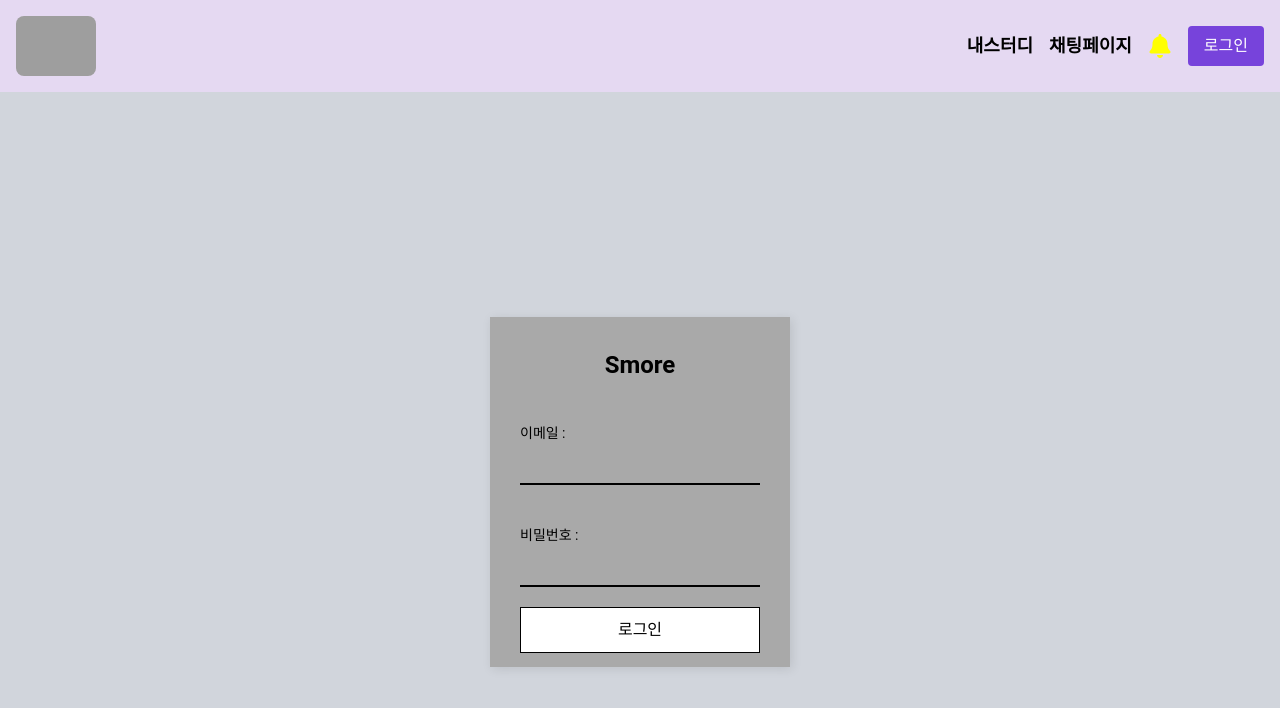
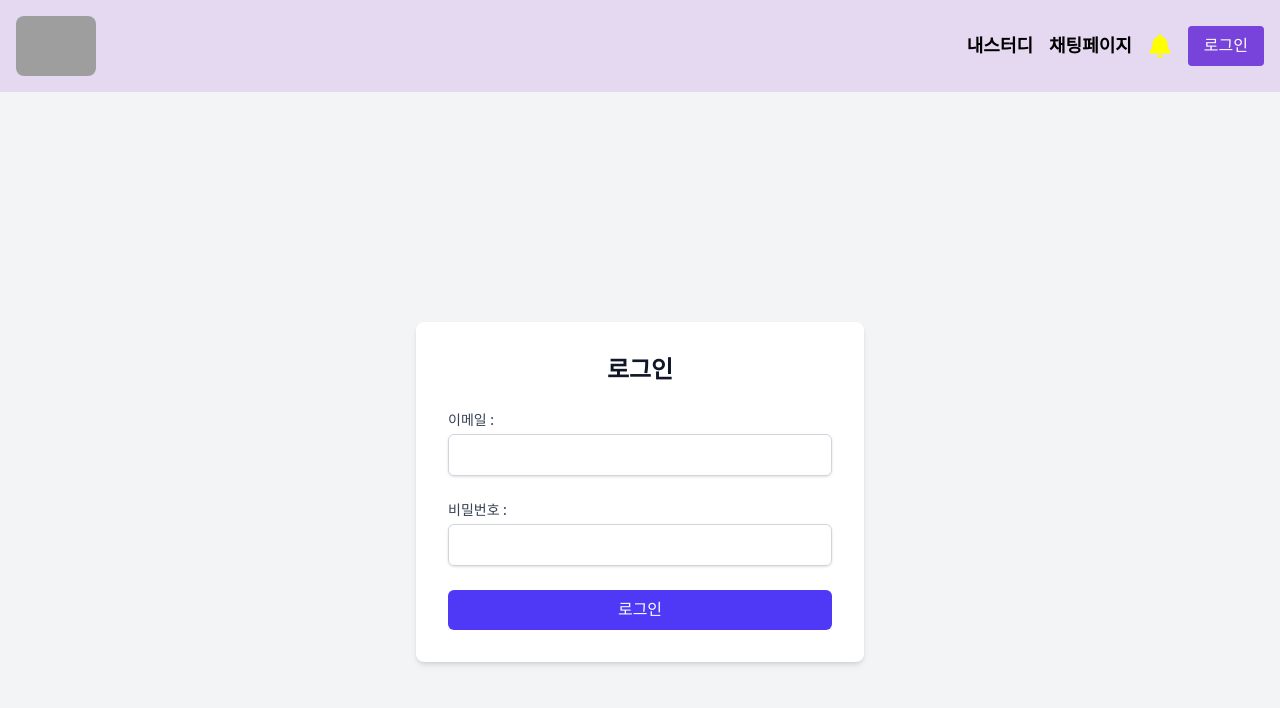
Before and after one commit to BackEndSchoolPlus3th/Smore_FE, a React (Vite) app: page /login in a window 1280 px wide. Shown: the top 708 px of the page. Built offline with nearby package versions, Linux system fonts and the light colour scheme; no server answers; grey boxes are pictures that could not be loaded.

Commit message:
feature: login, logout

```diff
--- a/package.json
+++ b/package.json
@@ -17,6 +17,7 @@
         "@fullcalendar/moment-timezone": "^6.1.15",
         "@fullcalendar/react": "^6.1.15",
         "@react-icons/all-files": "^4.1.0",
+        "@reduxjs/toolkit": "^2.6.0",
         "@tailwindcss/vite": "^4.0.7",
         "@types/npm": "^7.19.3",
         "axios": "^1.8.1",
@@ -28,9 +29,11 @@
         "react-icons": "^5.5.0",
         "react-markdown": "^10.0.0",
         "react-quill-new": "^3.3.3",
+        "react-redux": "^9.2.0",
         "react-router-dom": "^7.2.0",
         "react-select": "^5.10.1",
-        "react-syntax-highlighter": "^15.6.1"
+        "react-syntax-highlighter": "^15.6.1",
+        "redux": "^5.0.1"
     },
     "devDependencies": {
         "@eslint/js": "^9.19.0",
--- a/src/app/app/main.tsx
+++ b/src/app/app/main.tsx
@@ -2,9 +2,13 @@ import { StrictMode } from 'react';
 import { createRoot } from 'react-dom/client';
 import '../ui/index.css';
 import App from './App.tsx';
+import { Provider } from 'react-redux';
+import { store } from '../../shared/index.ts';
 
 createRoot(document.getElementById('root')!).render(
     <StrictMode>
-        <App />
+        <Provider store={store}>
+            <App />
+        </Provider>
     </StrictMode>
 );
--- /dev/null
+++ b/src/features/auth/model/authSlice.ts
@@ -0,0 +1,73 @@
+// src/features/auth/model/authSlice.ts
+import { createSlice, createAsyncThunk, PayloadAction } from '@reduxjs/toolkit';
+import { apiClient } from '../../../shared';
+
+export interface User {
+    nickname: string;
+    hashTags: string;
+    profileImageUrl: string | null;
+}
+
+export interface AuthState {
+    user: User | null;
+    loading: boolean;
+    error: string | null;
+}
+
+const initialState: AuthState = {
+    user: null,
+    loading: false,
+    error: null,
+};
+
+// 로그인 API 호출 (비동기 액션)
+export const login = createAsyncThunk(
+    'auth/login',
+    async (
+        credentials: { email: string; password: string },
+        { rejectWithValue }
+    ) => {
+        try {
+            const response = await apiClient.post('/member/login', credentials);
+            console.log(response);
+            return {
+                user: response,
+            };
+        } catch (error: any) {
+            // error.response.data 에 실패 메시지가 있다고 가정
+            return rejectWithValue(error.response?.data || '로그인 실패');
+        }
+    }
+);
+
+const authSlice = createSlice({
+    name: 'auth',
+    initialState,
+    reducers: {
+        logout(state) {
+            state.user = null;
+        },
+    },
+    extraReducers: (builder) => {
+        builder
+            .addCase(login.pending, (state) => {
+                state.loading = true;
+                state.error = null;
+            })
+            .addCase(
+                login.fulfilled,
+                (state, action: PayloadAction<{ user: User }>) => {
+                    state.loading = false;
+                    state.user = action.payload.user;
+                }
+            )
+            .addCase(login.rejected, (state, action) => {
+                state.loading = false;
+                state.error = action.payload as string;
+            });
+    },
+});
+
+export const { logout } = authSlice.actions;
+export default authSlice.reducer;
+export const authReducer = authSlice.reducer;
--- /dev/null
+++ b/src/features/auth/ui/LoginForm.tsx
@@ -0,0 +1,89 @@
+// src/features/auth/ui/LoginForm.tsx
+import { useState, ChangeEvent, FormEvent, useEffect } from 'react';
+import { useDispatch, useSelector } from 'react-redux';
+import { login } from '../model/authSlice';
+import type { AppDispatch, RootState } from '../../../shared';
+import { useNavigate } from 'react-router-dom';
+
+const LoginForm = () => {
+    const navigate = useNavigate();
+    const dispatch = useDispatch<AppDispatch>();
+    const auth = useSelector((state: RootState) => state.auth);
+
+    const [email, setEmail] = useState('');
+    const [password, setPassword] = useState('');
+
+    const handleSubmit = (e: FormEvent) => {
+        e.preventDefault();
+        dispatch(login({ email, password }));
+    };
+
+    useEffect(() => {
+        if (auth.user) {
+            navigate('/');
+        }
+    }, [auth.user, navigate]);
+
+    return (
+        <div className="flex items-center justify-center min-h-screen bg-gray-100">
+            <div className="w-full max-w-md p-8 space-y-6 bg-white rounded-lg shadow-md">
+                <h1 className="text-2xl font-bold text-center text-gray-900">
+                    로그인
+                </h1>
+                <form onSubmit={handleSubmit} className="space-y-6">
+                    <div className="space-y-1">
+                        <label
+                            htmlFor="email"
+                            className="block text-sm font-medium text-gray-700"
+                        >
+                            이메일 :
+                        </label>
+                        <input
+                            type="email"
+                            id="email"
+                            value={email}
+                            onChange={(e: ChangeEvent<HTMLInputElement>) =>
+                                setEmail(e.target.value)
+                            }
+                            className="w-full px-3 py-2 border border-gray-300 rounded-md shadow-sm focus:outline-none focus:ring-indigo-500 focus:border-indigo-500"
+                        />
+                    </div>
+                    <div className="space-y-1">
+                        <label
+                            htmlFor="password"
+                            className="block text-sm font-medium text-gray-700"
+                        >
+                            비밀번호 :
+                        </label>
+                        <input
+                            type="password"
+                            id="password"
+                            value={password}
+                            onChange={(e: ChangeEvent<HTMLInputElement>) =>
+                                setPassword(e.target.value)
+                            }
+                            className="w-full px-3 py-2 border border-gray-300 rounded-md shadow-sm focus:outline-none focus:ring-indigo-500 focus:border-indigo-500"
+                        />
+                    </div>
+                    {auth.loading ? (
+                        <p className="text-center text-gray-500">
+                            로그인 중...
+                        </p>
+                    ) : (
+                        <button
+                            type="submit"
+                            className="w-full px-4 py-2 text-white bg-indigo-600 rounded-md hover:bg-indigo-700 focus:outline-none focus:ring-2 focus:ring-offset-2 focus:ring-indigo-500"
+                        >
+                            로그인
+                        </button>
+                    )}
+                    {auth.error && (
+                        <p className="text-center text-red-500">{auth.error}</p>
+                    )}
+                </form>
+            </div>
+        </div>
+    );
+};
+
+export default LoginForm;
--- a/src/features/index.ts
+++ b/src/features/index.ts
@@ -14,3 +14,7 @@ export {
 
 // Recruitment Article Page
 export { postRecruitmentArticle } from './article/recruitment/api/recruitmentService';
+
+// auth
+export { authReducer } from './auth/model/authSlice';
+export { default as LoginForm } from './auth/ui/LoginForm';
--- a/src/pages/member/LoginPage.tsx
+++ b/src/pages/member/LoginPage.tsx
@@ -1,66 +1,10 @@
-import React, { useState, useEffect } from 'react';
-import axios from 'axios';
-import './LoginPage.css'; // CSS 파일을 따로 관리
-import { apiClient } from '../../shared';
+import './LoginPage.css';
+import { LoginForm } from '../../features';
+
 const LoginPage = () => {
-    const [email, setEmail] = useState(''); // 이메일 상태
-    const [password, setPassword] = useState(''); // 비밀번호 상태
-
-    // 이메일 입력 변경 핸들러
-    const handleEmailChange = (e) => {
-        setEmail(e.target.value);
-    };
-
-    // 비밀번호 입력 변경 핸들러
-    const handlePasswordChange = (e) => {
-        setPassword(e.target.value);
-    };
-
-    // 로그인 요청 함수
-    const handleLogin = async () => {
-        // 요청 보낼 데이터
-        console.log(email, ' ', password);
-        try {
-            const response = await apiClient.post('/member/login', {
-                email,
-                password,
-            });
-            console.log('response ', response);
-            window.location.href = '/';
-            alert('로그인 성공!');
-            console.log(response);
-        } catch (error) {
-            console.error('로그인 실패:', error);
-            alert('로그인 실패. 이메일 또는 비밀번호를 확인하세요.');
-        }
-    };
-
     return (
-        <div className="container bg-gray-300">
-            <div className="login-box">
-                <h1 className="title">Smore</h1>
-                <div className="input-group">
-                    <label>이메일 :</label>
-                    <input
-                        type="text"
-                        className="input-field"
-                        value={email}
-                        onChange={handleEmailChange}
-                    />
-                </div>
-                <div className="input-group">
-                    <label>비밀번호 :</label>
-                    <input
-                        type="password"
-                        className="input-field"
-                        value={password}
-                        onChange={handlePasswordChange}
-                    />
-                </div>
-                <button className="login-button" onClick={handleLogin}>
-                    로그인
-                </button>
-            </div>
+        <div className="">
+            <LoginForm />
         </div>
     );
 };
--- a/src/shared/index.ts
+++ b/src/shared/index.ts
@@ -3,3 +3,6 @@ export { default as apiClient } from './api/ApiClient';
 
 // types
 export type { ApiResponse } from './api/ApiResponse';
+
+export type { AppDispatch, RootState } from './store/store';
+export { store } from './store/store';
--- a/src/widgets/header/Header.tsx
+++ b/src/widgets/header/Header.tsx
@@ -1,12 +1,20 @@
-// import React from "react";
+// src/components/Header.tsx
 import { Link, useNavigate } from 'react-router-dom';
 import { useState } from 'react';
-import AlarmPage from '../../pages/alarm/AlarmPage.tsx';
+import { useSelector, useDispatch } from 'react-redux';
+import type { RootState } from '../../shared';
+import AlarmPage from '../../pages/alarm/AlarmPage';
 import { FaBell } from 'react-icons/fa';
+import { logout } from '../../features/auth/model/authSlice'; // logout 액션 import
 
 const Header = () => {
     const navigate = useNavigate();
+    const dispatch = useDispatch();
     const [isAlarm, setIsAlarm] = useState(false);
+    // Redux 스토어에서 로그인 상태를 가져옵니다.
+    const auth = useSelector((state: RootState) => state.auth);
+    const user = auth.user;
+
     const goToMainPage = () => {
         navigate('/');
     };
@@ -23,13 +31,19 @@ const Header = () => {
         navigate('/login');
     };
 
+    const handleLogout = () => {
+        dispatch(logout());
+        // 로그아웃 후 로그인 페이지로 이동하거나, 메인 페이지로 이동할 수 있습니다.
+        navigate('/login');
+    };
+
     return (
         <div className="flex items-center justify-between bg-muted-purple p-4">
             <Link to="/" className="flex items-center space-x-4 cursor-pointer">
                 <img
                     src="/logo_rectangle.png"
                     alt="logo"
-                    className="h-15 rounded rounded-lg"
+                    className="h-15 rounded-lg"
                 />
             </Link>
             <div className="flex items-center space-x-4">
@@ -50,14 +64,29 @@ const Header = () => {
                     color="yellow"
                     onClick={() => setIsAlarm(true)}
                 />
-
                 <AlarmPage isOpen={isAlarm} onClose={() => setIsAlarm(false)} />
+                {user ? (
+                    // 로그인 상태이면 사용자 이름과 로그아웃 버튼을 옆에 배치
+                    <div className="flex items-center space-x-2">
+                        <span className="text-lg font-semibold">
+                            {user.nickname}
+                        </span>
+                        <button
+                            className="px-3 py-1 bg-red-500 text-white rounded cursor-pointer"
+                            onClick={handleLogout}
+                        >
+                            로그아웃
+                        </button>
+                    </div>
+                ) : (
+                    // 로그인되지 않은 상태면 로그인 버튼 표시
                     <button
                         className="px-4 py-2 bg-dark-purple text-white rounded cursor-pointer"
                         onClick={goToLoginPage}
                     >
                         로그인
                     </button>
+                )}
             </div>
         </div>
     );
```
Also changed, not shown: src/shared/store/store.ts (added, +13 -0 lines), src/features/member/index.tsx (deleted), 1 other file (tests, documents, lock files or other folders). Lines whose indentation alone changed are shown as unchanged.
